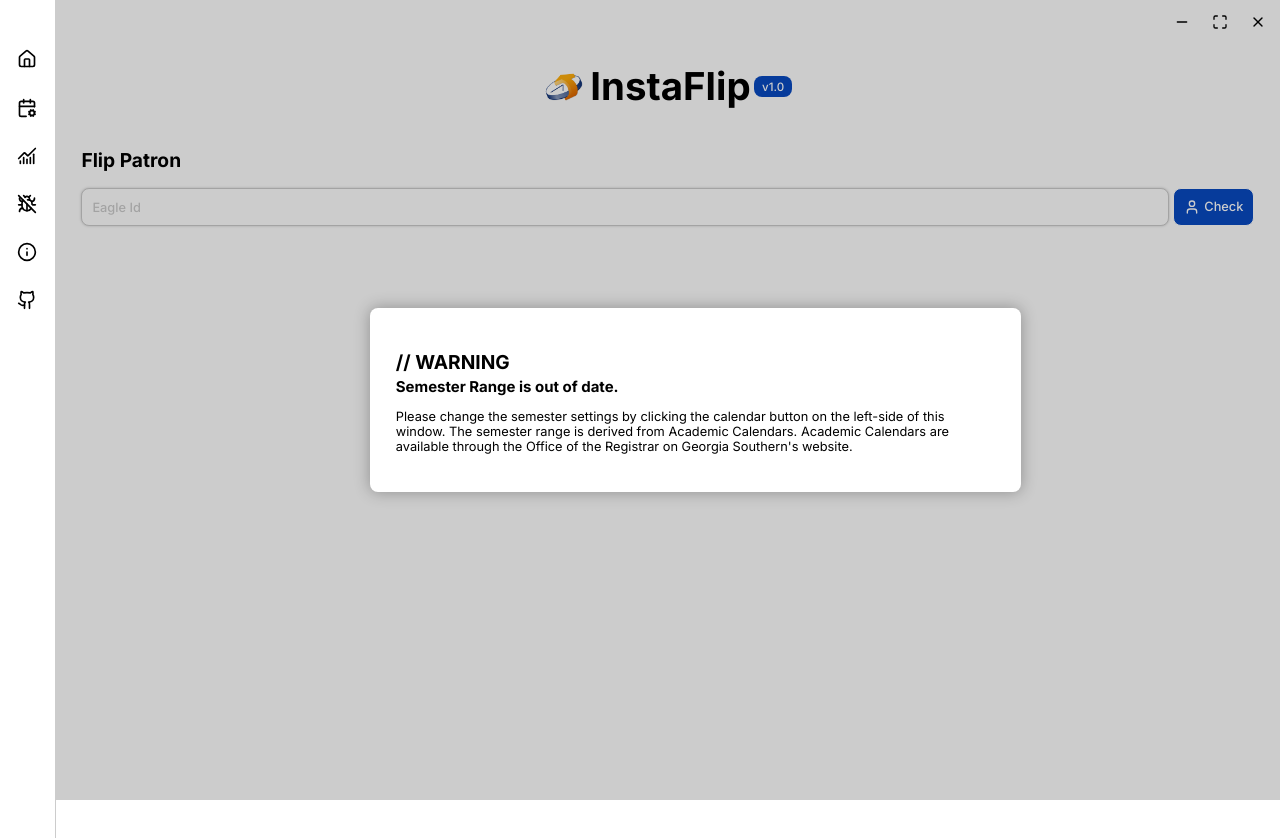
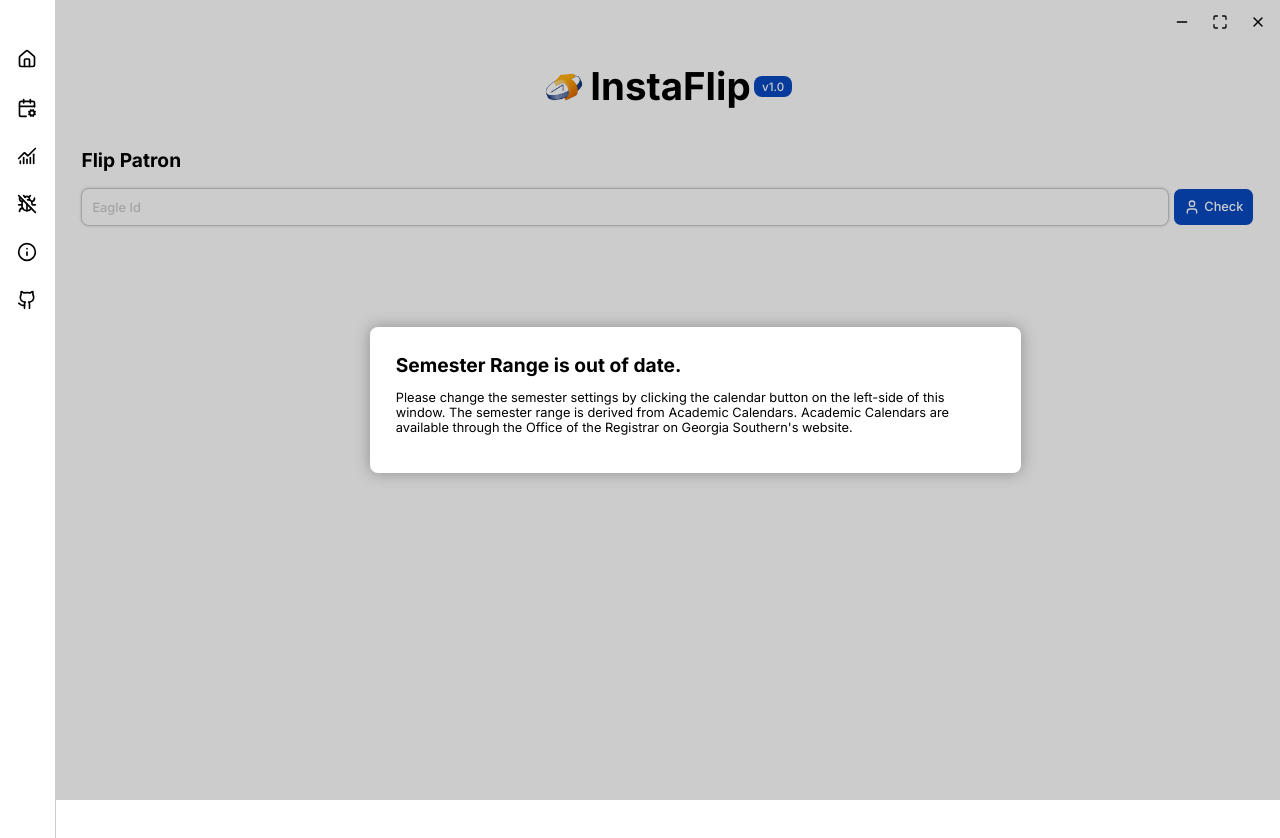
Before and after one commit to Honuluau/instaflip, a React (Vite) app in the folder frontend/: page / in a window 1280 px wide. Shown: the top 838 px of the page. Built offline with nearby package versions, Linux system fonts and the light colour scheme; a web font is replaced by a local one.

Commit message:
Updated overlay.

```diff
--- a/frontend/src/components/Overlay.tsx
+++ b/frontend/src/components/Overlay.tsx
@@ -1,14 +1,19 @@
+import { ReactElement } from "react"
+
 interface overlayProps {
+    icon: ReactElement,
     label: string,
     text: string
 }
 
-export function Overlay({label, text}: overlayProps) {
+export function Overlay({icon, label, text}: overlayProps) {
     return (
         <div className="overlay">
             <div className="overlay-box">
-                <h2>// WARNING</h2>
-                <h3>{label}</h3>
+                <div className="overlay-row">
+                    {icon}
+                    <h2>{label}</h2>
+                </div>
                 <p>{text}</p>
             </div>
         </div>
--- a/frontend/src/style.css
+++ b/frontend/src/style.css
@@ -791,3 +791,15 @@
 .eagle-id-input {
     font-family: "Inter";
 }
+
+.overlay-row {
+    display: inline-flex;
+    justify-content: center;
+    align-items: center;
+    gap: 0.5rem;
+}
+
+.overlay-row h2 {
+    padding: 0;
+    margin: 0;
+}
```
